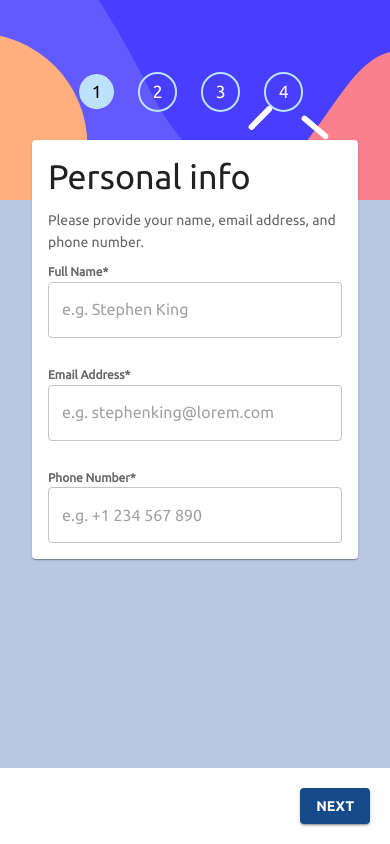
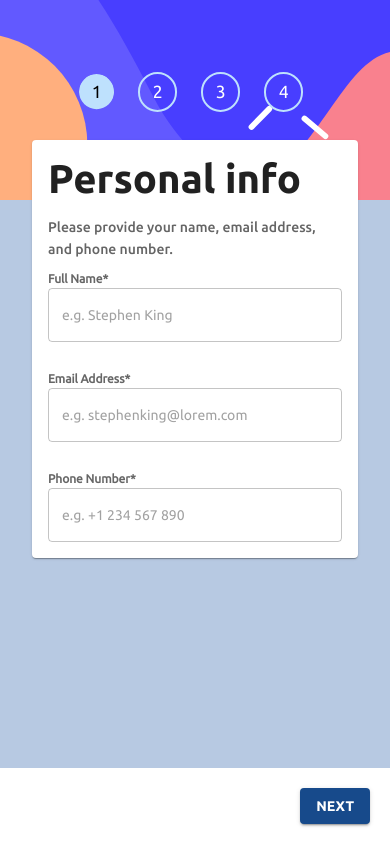
Before and after one commit to ArslanAkhtar/multi_form_front_end_mentor, a Next.js app: page / in a window 390 px wide. Built offline with nearby package versions, Linux system fonts and the light colour scheme.

Commit message:
responsive fixed

```diff
--- a/src/app/components/AddOns.tsx
+++ b/src/app/components/AddOns.tsx
@@ -42,7 +42,7 @@ const AddOns = () => {
     minWidth: "180px",
 
     "@media (max-width:600px)": {
-      minWidth: "170px",
+      minWidth: "auto",
     },
   };
 
@@ -60,6 +60,9 @@ const AddOns = () => {
     borderColor: "#e0e0e0",
     "@media (max-width:600px)": {
       minWidth: "auto",
+      gap: "0px",
+      padding: "10px",
+      justifyContent: "space-between",
     },
     "&:hover": {
       borderColor: "#3f51b5",
@@ -81,21 +84,33 @@ const AddOns = () => {
 
   return (
     <Box sx={FormContainer} component="form" onSubmit={handleSubmit(onSubmit)}>
-      <Box>
-        <Typography variant="h5" gutterBottom>
+      <Box sx={{ width: "100%" }}>
+        <Typography variant="h1" gutterBottom>
           Pick add-ons
         </Typography>
         <Typography variant="subtitle2" color={"#656565"} gutterBottom>
           Add-ons help enhance your gaming experience.
         </Typography>
-        <Grid container spacing={3} sx={{ mt: "10px", ml: "1px" }}>
+        <Grid
+          container
+          spacing={3}
+          sx={{ mt: "10px", ml: "1px", width: "100%" }}
+        >
           <Controller
             key={addonsIdsChanged}
             name="addonsIds"
             control={control}
             render={() => (
               <Box
-                sx={{ display: "flex", flexDirection: "column", gap: "20px" }}
+                sx={{
+                  display: "flex",
+                  flexDirection: "column",
+                  gap: "20px",
+                  width: "100%",
+                  "@media (max-width:600px)": {
+                    gap: "15px",
+                  },
+                }}
               >
                 {addons.map((addon, index: number) => (
                   <Box
@@ -120,24 +135,37 @@ const AddOns = () => {
                     <Box sx={ButtonTitle}>
                       <Typography
                         variant="h6"
+                        sx={{
+                          "@media (max-width:600px)": {
+                            fontSize: "12px",
+                          },
+                        }}
                         gutterBottom
-                        sx={{ fontSize: "12px", fontWeight: "bold" }}
                       >
                         {addon.title}
                       </Typography>
 
-                      <Typography variant="subtitle2" sx={{ fontSize: "10px" }}>
+                      <Typography
+                        variant="subtitle2"
+                        sx={{
+                          color: "#bebec8",
+                          "@media (max-width:600px)": {
+                            fontSize: "12px",
+                          },
+                        }}
+                      >
                         {addon.description}
                       </Typography>
                     </Box>
                     <Typography
                       variant="h6"
+                      color="#5b4fc2"
+                      sx={{
+                        "@media (max-width:600px)": {
+                          fontSize: "12px",
+                        },
+                      }}
                       gutterBottom
-                      sx={{
-                        marginLeft: "20px",
-                        fontSize: "12px",
-                        fontWeight: "bold",
-                      }}
                     >
                       +$
                       {getValues("planDuration")
--- a/src/app/components/Complete.tsx
+++ b/src/app/components/Complete.tsx
@@ -33,10 +33,9 @@ const Complete = () => {
               }}
             />
             <Typography
-              variant="h3"
+              variant="h1"
               gutterBottom
               sx={{
-                fontWeight: "bold",
                 color: "#022b58",
                 textAlign: "center",
                 mt: 2,
--- a/src/app/components/Info.tsx
+++ b/src/app/components/Info.tsx
@@ -52,7 +52,7 @@ const Info = () => {
   return (
     <Box sx={FormContainer} component="form" onSubmit={handleSubmit(onSubmit)}>
       <Box>
-        <Typography variant="h4" gutterBottom>
+        <Typography variant="h1" gutterBottom>
           Personal info
         </Typography>
         <Typography variant="subtitle2" color="#656565" gutterBottom>
@@ -79,7 +79,7 @@ const Info = () => {
                     }}
                   />
                   {errors.name && (
-                    <Typography variant="body2" color="error">
+                    <Typography variant="body1" color="error">
                       {errors.name.message}
                     </Typography>
                   )}
--- a/src/app/components/SelectPlan.tsx
+++ b/src/app/components/SelectPlan.tsx
@@ -129,12 +129,41 @@ const SelectPlan = () => {
     padding: "20px",
     borderColor: "#e0e0e0",
     "@media (max-width:600px)": {
+      gap: "15px",
       minWidth: "auto",
+      width: "100%",
+      padding: "10px 20px",
     },
     "&:hover": {
       borderColor: "#3f51b5",
       backgroundColor: "#f8f9fe",
     },
+  };
+
+  const cardContent = {
+    display: "flex",
+    flexDirection: "column",
+    gap: "35px",
+
+    "@media (max-width:600px)": {
+      flexDirection: "row",
+      gap: "35px",
+      alignItems: "center",
+    },
+  };
+
+  const cardWrap = {
+    display: "flex",
+    flexDirection: "row",
+    gap: "35px",
+    "@media (max-width:600px)": {
+      gap: "15px",
+    },
+  };
+
+  const cardTitle = {
+    display: "flex",
+    flexDirection: "column",
   };
 
   return (
@@ -145,7 +174,7 @@ const SelectPlan = () => {
         onSubmit={handleSubmit(onSubmit)}
       >
         <Box>
-          <Typography variant="h5" gutterBottom>
+          <Typography variant="h1" gutterBottom>
             Select your plan
           </Typography>
           <Typography variant="subtitle2" color={"#656565"} gutterBottom>
@@ -163,11 +192,7 @@ const SelectPlan = () => {
                       aria-labelledby="demo-radio-buttons-group-label"
                       defaultValue="female"
                       name="radio-buttons-group"
-                      sx={{
-                        display: "flex",
-                        flexDirection: "row",
-                        gap: "35px",
-                      }}
+                      sx={cardWrap}
                     >
                       {plans.map((plan, index) => (
                         <Box
@@ -191,17 +216,15 @@ const SelectPlan = () => {
                             checked={getValues("planId") === plan.id}
                           />
 
-                          <Box
-                            style={{ display: "flex", flexDirection: "column" }}
-                          >
+                          <Box sx={cardContent}>
                             <Image
                               src={`/assets/images/${plan.title}.svg`}
                               alt={plan.title}
                               width={32}
                               height={32}
                             />
+                            <Box sx={cardTitle}>
                               <Typography
-                              sx={{ mt: "20px" }}
                                 variant="h6"
                                 component="div"
                                 gutterBottom
@@ -216,6 +239,7 @@ const SelectPlan = () => {
                                   : plan.monthlyPrice}
                                 /{planDuration ? "yr" : "mo"}
                               </Typography>
+                            </Box>
                             {planDuration && (
                               <Typography variant="subtitle2" color={"#1e3251"}>
                                 2 months free
--- a/src/app/components/Summary.tsx
+++ b/src/app/components/Summary.tsx
@@ -41,7 +41,7 @@ const Summary = () => {
   return (
     <Box sx={FormContainer} component="form" onSubmit={handleSubmit(nextStep)}>
       <Box>
-        <Typography variant="h5" gutterBottom>
+        <Typography variant="h1" gutterBottom>
           Finishing up
         </Typography>
         <Typography variant="subtitle2" color={"#656565"} gutterBottom>
--- a/src/app/styles/theme.ts
+++ b/src/app/styles/theme.ts
@@ -24,6 +24,42 @@ declare module "@mui/material/Typography/Typography" {
 export const theme = createTheme({
   typography: {
     fontFamily: "Ubuntu-reg, Ubuntu-medium, Ubuntu-bold",
+    h1: {
+      fontSize: "2.5rem",
+      fontFamily: "Ubuntu-bold",
+    },
+    h2: {
+      fontSize: "2rem",
+      fontFamily: "Ubuntu-bold",
+    },
+    h3: {
+      fontSize: "1.75rem",
+      fontFamily: "Ubuntu-bold",
+    },
+    h4: {
+      fontSize: "1.5rem",
+      fontFamily: "Ubuntu-bold",
+    },
+    h5: {
+      fontSize: "1.25rem",
+      fontFamily: "Ubuntu-bold",
+    },
+    h6: {
+      fontSize: "1rem",
+      fontFamily: "Ubuntu-bold",
+    },
+    subtitle1: {
+      fontSize: "1rem",
+      fontFamily: "Ubuntu-medium",
+    },
+    subtitle2: {
+      fontSize: "0.875rem",
+      fontFamily: "Ubuntu-medium",
+    },
+    body1: {
+      fontSize: "0.875rem",
+      fontFamily: "Ubuntu-reg",
+    },
   },
   palette: {
     primary: {
@@ -37,17 +73,4 @@ export const theme = createTheme({
       secondary: "#00ff00", // Replace with another custom color
     },
   },
-  components: {
-    // Name of the component
-    MuiStepButton: {
-      styleOverrides: {
-        // Name of the slot
-        root: {
-          // Some CSS
-          fontSize: "5rem",
-          color: "white",
-        },
-      },
-    },
-  },
 });
```
Lines whose indentation alone changed are shown as unchanged.
